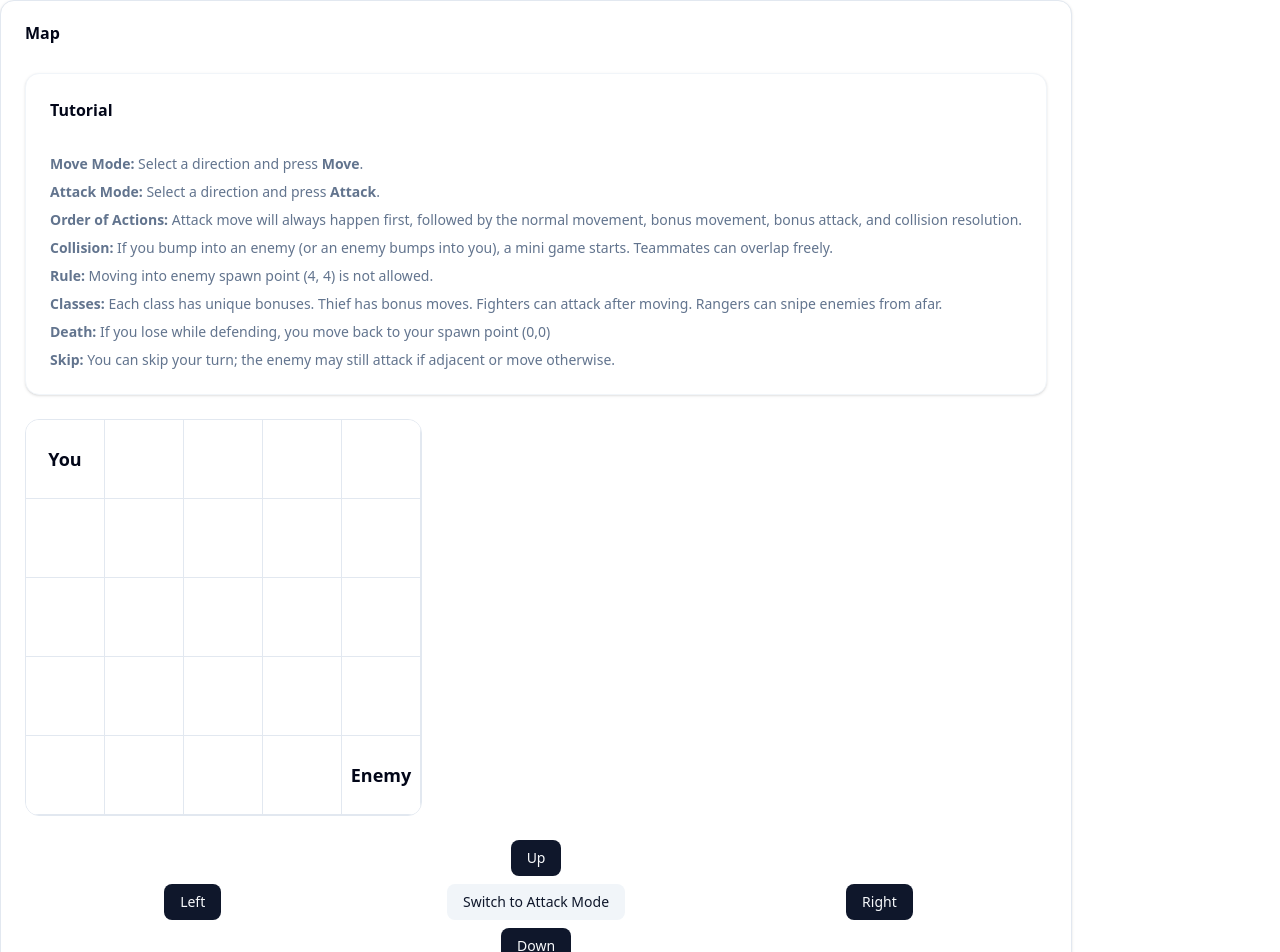
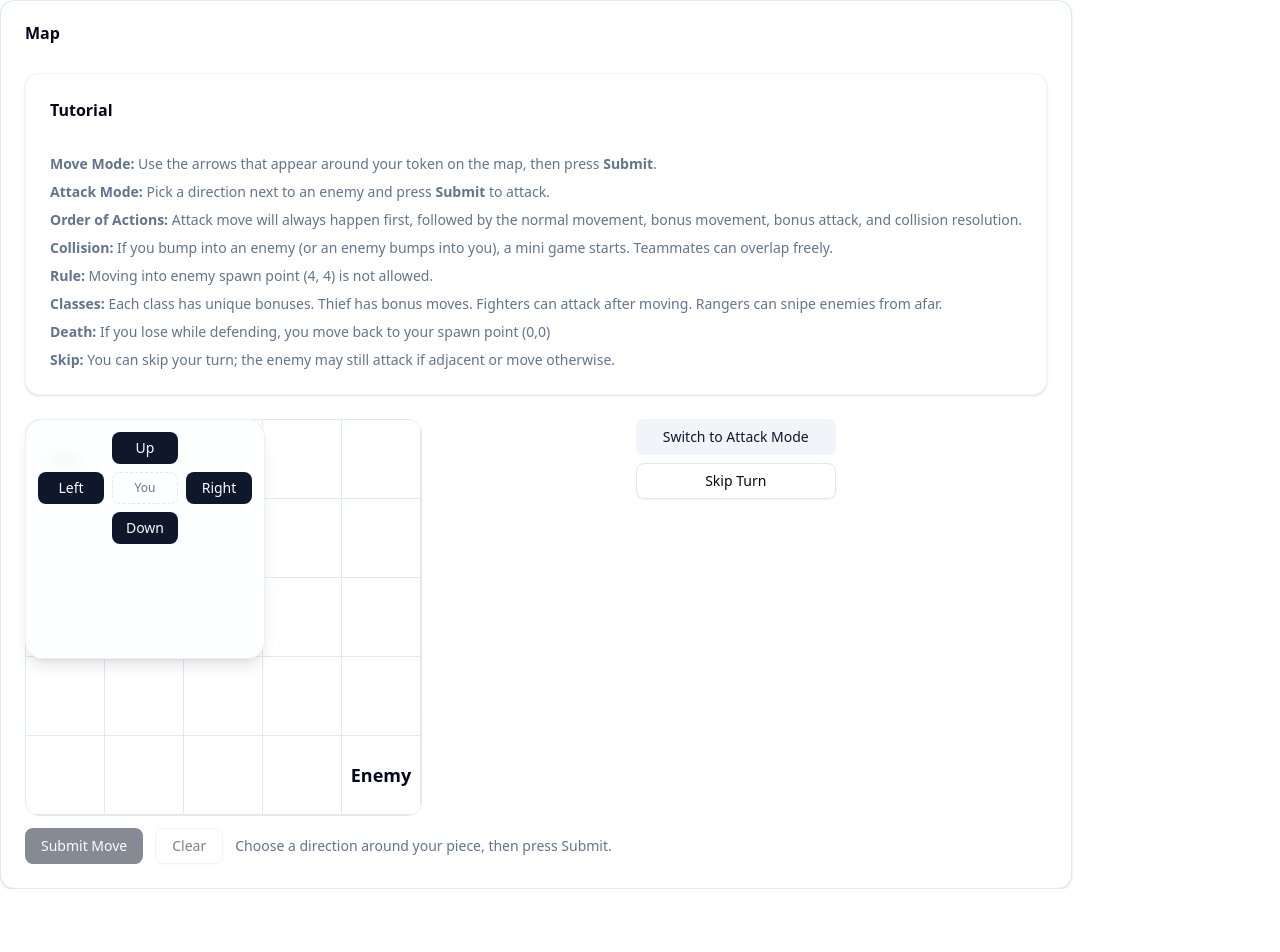
Before and after one commit to yparkTaBS/ChoHanJi, a Next.js app in the folder FE/cho-han-ji/: page /Player/1/1 in a window 1280 px wide. Shown: the top 952 px of the page. After the commit the page ends 889 px from the top, so only its background shows below. Built offline with nearby package versions, Linux system fonts and the light colour scheme; no server answers.

Commit message:
Adjust tutorial controls layout

```diff
--- a/FE/cho-han-ji/app/Player/[roomId]/[characterId]/page.tsx
+++ b/FE/cho-han-ji/app/Player/[roomId]/[characterId]/page.tsx
@@ -14,6 +14,10 @@ type Direction = "up" | "down" | "left" | "right" | null;
 
 const MAP_WIDTH = 5;
 const MAP_HEIGHT = 5;
+const TILE_SIZE_PX = 80; // matches Tailwind h-20/w-20 (5rem)
+const OVERLAY_SIZE_PX = TILE_SIZE_PX * 3;
+const MAP_PIXEL_WIDTH = MAP_WIDTH * TILE_SIZE_PX;
+const MAP_PIXEL_HEIGHT = MAP_HEIGHT * TILE_SIZE_PX;
 
 function inBounds(r: number, c: number) {
   return r >= 0 && r <= 4 && c >= 0 && c <= 4;
@@ -328,6 +332,18 @@ export default function CharacterPage({
     showMoveNotAllowed ||
     (mode === "attack" && !canAttackDir(dir));
 
+  const overlayPosition = useMemo(() => {
+    const left = Math.min(
+      Math.max(0, pos.c * TILE_SIZE_PX - TILE_SIZE_PX),
+      MAP_PIXEL_WIDTH - OVERLAY_SIZE_PX
+    );
+    const top = Math.min(
+      Math.max(0, pos.r * TILE_SIZE_PX - TILE_SIZE_PX),
+      MAP_PIXEL_HEIGHT - OVERLAY_SIZE_PX
+    );
+    return { left, top };
+  }, [pos.c, pos.r]);
+
   return (
     <Card className="w-fit">
       {/* Move not allowed Popup */}
@@ -410,12 +426,12 @@ export default function CharacterPage({
           </CardHeader>
           <CardContent className="space-y-2 text-sm text-muted-foreground">
             <p>
-              <strong>Move Mode:</strong> Select a direction and press{" "}
-              <strong>Move</strong>.
+              <strong>Move Mode:</strong> Use the arrows that appear around your
+              token on the map, then press <strong>Submit</strong>.
             </p>
             <p>
-              <strong>Attack Mode:</strong> Select a direction and press{" "}
-              <strong>Attack</strong>.
+              <strong>Attack Mode:</strong> Pick a direction next to an enemy
+              and press <strong>Submit</strong> to attack.
             </p>
             <p>
               <strong>Order of Actions:</strong> Attack move will always happen
@@ -443,7 +459,10 @@ export default function CharacterPage({
           </CardContent>
         </Card>
 
-        {/* Map */}
+        <div className="flex flex-wrap items-start gap-6">
+          <div className="space-y-3">
+            {/* Map with anchored controls */}
+            <div className="relative w-fit">
               <div className="inline-grid grid-cols-5 rounded-xl border border-border overflow-hidden">
                 {rowMajorGrid.flatMap((row, ri) =>
                   row.map(([players, items], ci) => (
@@ -462,26 +481,43 @@ export default function CharacterPage({
                 )}
               </div>
 
-        {/* Controls */}
-        <div className="grid grid-cols-3 gap-2 place-items-center">
+              <div
+                className="absolute rounded-2xl border border-border/60 bg-background/90 shadow-lg backdrop-blur-sm transition-all"
+                style={{
+                  width: `${OVERLAY_SIZE_PX}px`,
+                  height: `${OVERLAY_SIZE_PX}px`,
+                  left: `${overlayPosition.left}px`,
+                  top: `${overlayPosition.top}px`,
+                }}
+              >
+                <div className="grid grid-cols-3 grid-rows-3 gap-2 p-3">
                   <div />
-          <Button disabled={disableDir("up")} onClick={() => setPendingDir("up")}>
+                  <Button
+                    size="sm"
+                    className="w-full"
+                    disabled={disableDir("up")}
+                    onClick={() => setPendingDir("up")}
+                  >
                     Up
                   </Button>
                   <div />
 
                   <Button
+                    size="sm"
+                    className="w-full"
                     disabled={disableDir("left")}
                     onClick={() => setPendingDir("left")}
                   >
                     Left
                   </Button>
 
-          <Button variant="secondary" onClick={toggleMode}>
-            Switch to {mode === "move" ? "Attack" : "Move"} Mode
-          </Button>
+                  <div className="flex items-center justify-center rounded-md border border-dashed text-xs font-medium text-muted-foreground">
+                    You
+                  </div>
 
                   <Button
+                    size="sm"
+                    className="w-full"
                     disabled={disableDir("right")}
                     onClick={() => setPendingDir("right")}
                   >
@@ -490,20 +526,49 @@ export default function CharacterPage({
 
                   <div />
                   <Button
+                    size="sm"
+                    className="w-full"
                     disabled={disableDir("down")}
                     onClick={() => setPendingDir("down")}
                   >
                     Down
                   </Button>
                   <div />
+                </div>
+              </div>
+            </div>
 
-          <div />
-          <div className="flex gap-2 pt-2">
+            <div className="flex flex-wrap items-center gap-3">
               <Button
                 disabled={!pendingDir || showGame || showMoveNotAllowed}
                 onClick={submit}
               >
-              {mode === "move" ? "Move" : "Attack"}
+                {mode === "move" ? "Submit Move" : "Submit Attack"}
+              </Button>
+
+              <Button
+                variant="outline"
+                disabled={!pendingDir || showGame || showMoveNotAllowed}
+                onClick={() => setPendingDir(null)}
+              >
+                Clear
+              </Button>
+
+              {pendingDir ? (
+                <p className="text-sm text-muted-foreground">
+                  Selected: <strong>{pendingDir.toUpperCase()}</strong>
+                </p>
+              ) : (
+                <p className="text-sm text-muted-foreground">
+                  Choose a direction around your piece, then press Submit.
+                </p>
+              )}
+            </div>
+          </div>
+
+          <div className="flex min-w-[200px] flex-col gap-2">
+            <Button variant="secondary" onClick={toggleMode}>
+              Switch to {mode === "move" ? "Attack" : "Move"} Mode
             </Button>
 
             <Button
@@ -513,26 +578,7 @@ export default function CharacterPage({
             >
               Skip Turn
             </Button>
-
-            <Button
-              variant="outline"
-              disabled={!pendingDir || showGame || showMoveNotAllowed}
-              onClick={() => setPendingDir(null)}
-            >
-              Clear
-            </Button>
           </div>
-          <div />
-
-          <div />
-          {pendingDir ? (
-            <p className="text-sm text-muted-foreground">
-              Selected: <strong>{pendingDir.toUpperCase()}</strong>
-            </p>
-          ) : (
-            <div />
-          )}
-          <div />
         </div>
       </CardContent>
     </Card>
```
Lines whose indentation alone changed are shown as unchanged.
